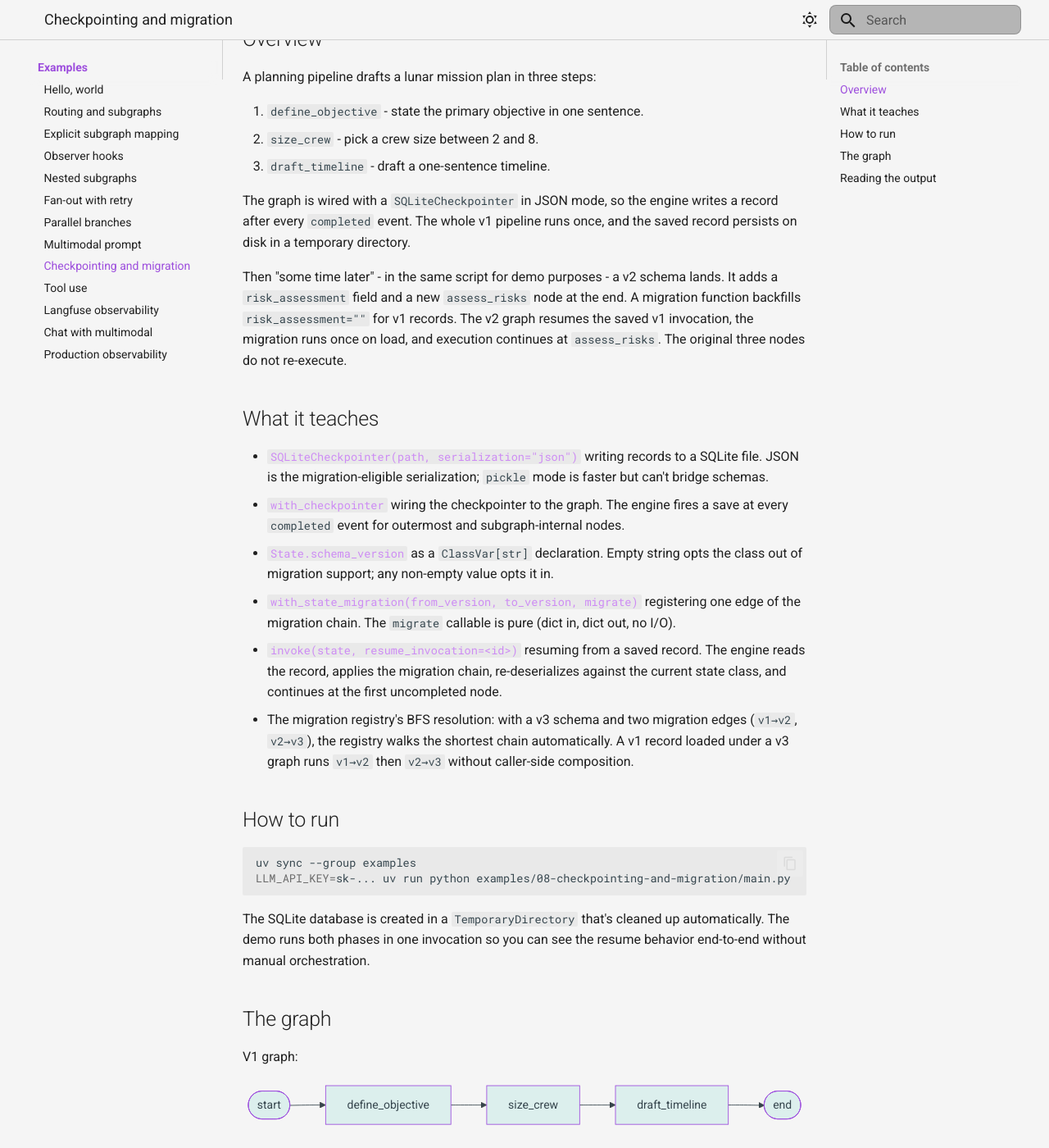
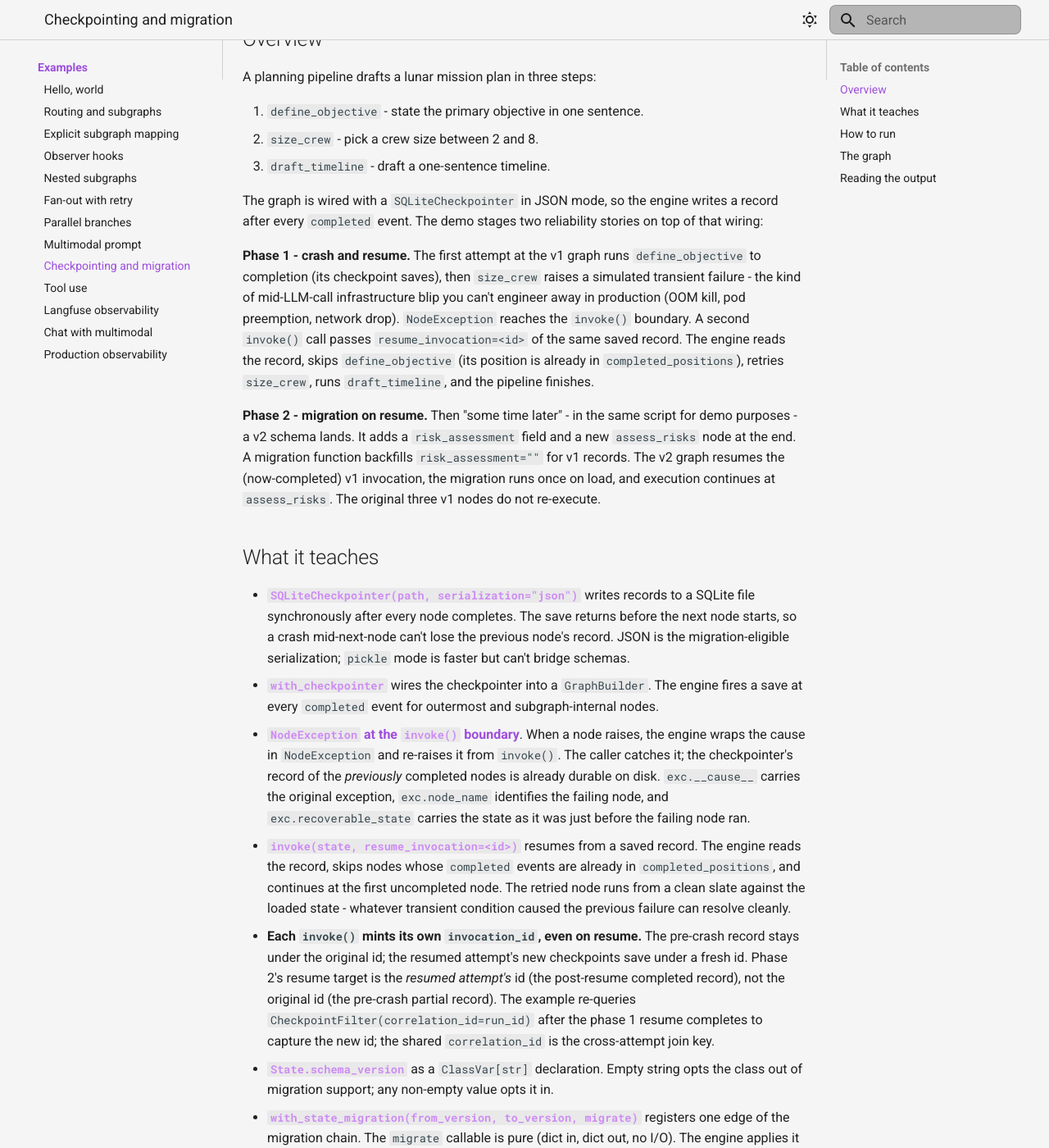
Before and after one commit to LunarCommand/openarmature-python, an MkDocs documentation site: the page built from docs/examples/08-checkpointing-and-migration.md, in a window 1280 px wide and 1400 px high, scrolled down 315 px. Shown: the whole window at 82% size. Built offline with MkDocs 1.6.1 and Material for MkDocs 9.7.7, drawn with Linux system fonts in a browser that asks for light colours; some of the changed text lies outside the part shown.

Commit message:
Add crash-and-resume drama to example 08 (#118)
* Add crash-and-resume drama to example 08

The first invoke of the v1 graph now hits a simulated transient
failure in size_crew (a module-level attempt counter makes the
first call raise RuntimeError; subsequent calls run normally).
main() catches NodeException at the invoke() boundary, loads the
saved record to inspect what's durable, then re-invokes with
resume_invocation=<id> to complete the pipeline. The migration
phase rides on the crash-survived checkpoint, so both reliability
stories compose in one demo.

Walk-through doc rewritten to cover both phases. Trace claims
corrected (final_v1.trace and final_v2.trace are accumulated by
the append reducer across the resume, not reset). Em dashes in
existing module comments and docstrings normalized to match
example 12's convention.

* Fix phase 2 resume target in example 08

Phase 2 was passing the pre-crash record's invocation_id to
resume_invocation=, which made the v2 graph re-run size_crew +
draft_timeline rather than resuming from the post-resume
completed record. Each invoke() (including a resume) mints its
own invocation_id; the pre-crash record stays under the original
id, the resumed attempt's checkpoints save under a new id.

Phase 1's resume now re-queries CheckpointFilter(correlation_id=
run_id) after the second invoke completes to capture the new id.
Phase 2 uses that id as resume_invocation= instead of the
original. The walk-through doc grows a new bullet explaining the
two-id semantics; the resumed id is printed in phase 1's output
block alongside the result fields.

Surfaced by CoPilot review on PR #118 (line 361 + 403 threads).

````diff
--- a/docs/examples/08-checkpointing-and-migration.md
+++ b/docs/examples/08-checkpointing-and-migration.md
@@ -1,9 +1,9 @@
 # 08 - Checkpointing and migration
 
 A lunar-mission planning pipeline that writes a SQLite checkpoint
-after every step, then resumes the saved invocation under an
-upgraded state schema with a v1->v2 migration backfilling new
-fields.
+after every step, survives a simulated mid-pipeline crash, and then
+resumes the saved invocation under an upgraded state schema with a
+v1->v2 migration backfilling new fields.
 
 ## Overview
 
@@ -15,41 +15,76 @@ A planning pipeline drafts a lunar mission plan in three steps:
 3. `draft_timeline` - draft a one-sentence timeline.
 
 The graph is wired with a `SQLiteCheckpointer` in JSON mode, so the
-engine writes a record after every `completed` event. The whole v1
-pipeline runs once, and the saved record persists on disk in a
-temporary directory.
+engine writes a record after every `completed` event. The demo
+stages two reliability stories on top of that wiring:
 
-Then "some time later" - in the same script for demo purposes - a
-v2 schema lands. It adds a `risk_assessment` field and a new
-`assess_risks` node at the end. A migration function backfills
-`risk_assessment=""` for v1 records. The v2 graph resumes the
-saved v1 invocation, the migration runs once on load, and
-execution continues at `assess_risks`. The original three nodes do
-not re-execute.
+**Phase 1 - crash and resume.** The first attempt at the v1 graph
+runs `define_objective` to completion (its checkpoint saves), then
+`size_crew` raises a simulated transient failure - the kind of
+mid-LLM-call infrastructure blip you can't engineer away in
+production (OOM kill, pod preemption, network drop). `NodeException`
+reaches the `invoke()` boundary. A second `invoke()` call passes
+`resume_invocation=<id>` of the same saved record. The engine reads
+the record, skips `define_objective` (its position is already in
+`completed_positions`), retries `size_crew`, runs `draft_timeline`,
+and the pipeline finishes.
+
+**Phase 2 - migration on resume.** Then "some time later" - in the
+same script for demo purposes - a v2 schema lands. It adds a
+`risk_assessment` field and a new `assess_risks` node at the end. A
+migration function backfills `risk_assessment=""` for v1 records.
+The v2 graph resumes the (now-completed) v1 invocation, the
+migration runs once on load, and execution continues at
+`assess_risks`. The original three v1 nodes do not re-execute.
 
 ## What it teaches
 
-- [`SQLiteCheckpointer(path, serialization="json")`](../concepts/checkpointing.md)
-  writing records to a SQLite file. JSON is the
-  migration-eligible serialization; `pickle` mode is faster but
-  can't bridge schemas.
-- [`with_checkpointer`](../concepts/checkpointing.md) wiring the
-  checkpointer to the graph. The engine fires a save at every
-  `completed` event for outermost and subgraph-internal nodes.
-- [`State.schema_version`](../concepts/checkpointing.md) as a
+- **[`SQLiteCheckpointer(path, serialization="json")`](../concepts/checkpointing.md)**
+  writes records to a SQLite file synchronously after every node
+  completes. The save returns before the next node starts, so a
+  crash mid-next-node can't lose the previous node's record. JSON
+  is the migration-eligible serialization; `pickle` mode is faster
+  but can't bridge schemas.
+- **[`with_checkpointer`](../concepts/checkpointing.md)** wires the
+  checkpointer into a `GraphBuilder`. The engine fires a save at
+  every `completed` event for outermost and subgraph-internal
+  nodes.
+- **[`NodeException` at the `invoke()` boundary](../concepts/graphs.md)**.
+  When a node raises, the engine wraps the cause in `NodeException`
+  and re-raises it from `invoke()`. The caller catches it; the
+  checkpointer's record of the *previously* completed nodes is
+  already durable on disk. `exc.__cause__` carries the original
+  exception, `exc.node_name` identifies the failing node, and
+  `exc.recoverable_state` carries the state as it was just before
+  the failing node ran.
+- **[`invoke(state, resume_invocation=<id>)`](../concepts/checkpointing.md)**
+  resumes from a saved record. The engine reads the record, skips
+  nodes whose `completed` events are already in
+  `completed_positions`, and continues at the first uncompleted
+  node. The retried node runs from a clean slate against the
+  loaded state - whatever transient condition caused the previous
+  failure can resolve cleanly.
+- **Each `invoke()` mints its own `invocation_id`, even on resume.**
+  The pre-crash record stays under the original id; the resumed
+  attempt's new checkpoints save under a fresh id. Phase 2's resume
+  target is the *resumed attempt's* id (the post-resume completed
+  record), not the original id (the pre-crash partial record).
+  The example re-queries `CheckpointFilter(correlation_id=run_id)`
+  after the phase 1 resume completes to capture the new id; the
+  shared `correlation_id` is the cross-attempt join key.
+- **[`State.schema_version`](../concepts/checkpointing.md)** as a
   `ClassVar[str]` declaration. Empty string opts the class out of
   migration support; any non-empty value opts it in.
-- [`with_state_migration(from_version, to_version, migrate)`](../concepts/checkpointing.md)
-  registering one edge of the migration chain. The `migrate`
-  callable is pure (dict in, dict out, no I/O).
-- [`invoke(state, resume_invocation=<id>)`](../concepts/checkpointing.md)
-  resuming from a saved record. The engine reads the record,
-  applies the migration chain, re-deserializes against the current
-  state class, and continues at the first uncompleted node.
-- The migration registry's BFS resolution: with a v3 schema and
-  two migration edges (`v1→v2`, `v2→v3`), the registry walks the
-  shortest chain automatically. A v1 record loaded under a v3
-  graph runs `v1→v2` then `v2→v3` without caller-side composition.
+- **[`with_state_migration(from_version, to_version, migrate)`](../concepts/checkpointing.md)**
+  registers one edge of the migration chain. The `migrate`
+  callable is pure (dict in, dict out, no I/O). The engine applies
+  it on load when the saved record's `schema_version` doesn't
+  match the current state class's.
+- **The migration registry's BFS resolution.** With a v3 schema
+  and two migration edges (`v1->v2`, `v2->v3`), the registry walks
+  the shortest chain automatically. A v1 record loaded under a v3
+  graph runs `v1->v2` then `v2->v3` without caller-side
+  composition.
 
 ## How to run
 
@@ -60,8 +95,8 @@ LLM_API_KEY=sk-... uv run python examples/08-checkpointing-and-migration/main.py
 
 The SQLite database is created in a `TemporaryDirectory` that's
 cleaned up automatically. The demo runs both phases in one
-invocation so you can see the resume behavior end-to-end without
-manual orchestration.
+invocation so you can see the crash, the resume, and the migration
+end-to-end without manual orchestration.
 
 ## The graph
 
@@ -101,18 +136,30 @@ as a plain dict and returns a dict at the new schema (here, just
 
 ```
 ========================================================================
-Phase 1 - invoke v1 graph; checkpoints save after every node
+Phase 1 - invoke v1 graph; size_crew crashes; resume picks up
 ========================================================================
 
   destination:       Lunar South Pole
   checkpoint db:     /tmp/oa-checkpoint-demo-.../checkpoints.sqlite
 
-v1 result:
-  objective:  <objective sentence>
-  crew_size:  4
-  timeline:   <timeline sentence>
+  first attempt:
+    NodeException at node 'size_crew': simulated transient mid-pipeline crash before size_crew completed
+    saved invocation_id:    <uuid>
+    completed nodes:        ['define_objective']
 
-  v1 invocation_id: <uuid>
+  second attempt (resume from saved invocation):
+    objective:              <objective sentence>
+    crew_size:              4
+    timeline:               <timeline sentence>
+    trace:                  ['define_objective', 'size_crew', 'draft_timeline']
+    resumed invocation_id:  <uuid-B, different from the pre-crash uuid above>
+
+  Each node name appears exactly once across two invoke() calls.
+  define_objective is in trace from the first attempt (its append
+  survived the crash via the synchronous checkpoint); size_crew +
+  draft_timeline are from the resumed attempt. size_crew has no
+  duplicate entry because its first call raised before returning
+  a state update.
 
 ========================================================================
 Phase 2 - invoke v2 graph with resume; v1->v2 migration runs
@@ -121,30 +168,60 @@ Phase 2 - invoke v2 graph with resume; v1->v2 migration runs
   v2 adds:    risk_assessment field + assess_risks node
   migration:  backfills risk_assessment='' for v1 records
 
-v2 result after resume:
-  objective:        <same objective sentence from v1>
-  crew_size:        4
-  timeline:         <same timeline sentence from v1>
-  risk_assessment:  <new sentence from assess_risks>
+  v2 result after resume:
+    objective:        <same objective sentence>
+    crew_size:        4
+    timeline:         <same timeline sentence>
+    risk_assessment:  <new sentence from assess_risks>
+    trace:            ['define_objective', 'size_crew', 'draft_timeline', 'assess_risks']
 
-  trace: ['assess_risks']
-
-The v1 nodes appear once each in v1's trace and NOT in v2's
-trace - they were skipped on resume because completed_positions
-already covered them. Only assess_risks ran in phase 2.
+  v2's trace appends 'assess_risks' to the v1 entries the migration
+  preserved. Each v1 node appears exactly once (no duplicates from
+  the v2 graph re-running them) because completed_positions skipped
+  them. Only assess_risks was new work in phase 2.
 ```
 
-- **`v1 invocation_id`** is the saved record's correlation key. We
-  passed a deterministic `correlation_id` to `invoke()` so the
-  checkpoint filter can find the right record; in production, the
-  caller usually owns the correlation_id and persists it alongside
-  the request that produced the run.
-- **`trace: ['assess_risks']`** on the v2 result is the key signal.
-  The v1 nodes (`define_objective`, `size_crew`, `draft_timeline`)
-  did not re-execute on resume. Their `completed_positions` entries
-  in the saved record told the engine they were already done; the
-  v2 pipeline began at the first uncompleted position, which is
-  `assess_risks`.
+- **`NodeException at node 'size_crew'`** is the signal that the
+  engine caught the simulated crash and surfaced it at the
+  `invoke()` boundary. The caller's `try / except NodeException`
+  is the canonical error boundary for nodes; `exc.__cause__`
+  carries the original `RuntimeError`.
+- **`completed nodes: ['define_objective']`** on the loaded
+  record proves the durability claim. The `define_objective`
+  checkpoint is on disk before `size_crew` even started; the
+  crash can't take that record with it. The example projects
+  `record.completed_positions` (a tuple of `NodePosition` entries
+  carrying namespace, node_name, step, attempt_index) down to
+  just the node names for display.
+- **`saved invocation_id` and `resumed invocation_id` are
+  different.** Each `invoke()` mints a fresh `invocation_id`,
+  including the resumed call. The pre-crash record (one completed
+  node) stays under the original id; the resumed attempt's
+  checkpoints (size_crew + draft_timeline completions) save under
+  the new id. The cross-attempt join key that ties them together
+  is `correlation_id` (here: `demo-mission-plan-1`), supplied by
+  the caller on the first invoke and preserved across the resume.
+  Phase 2's `resume_invocation=` target is the resumed attempt's
+  id, NOT the original; resuming from the original would reload
+  the pre-crash partial record and re-run `size_crew` +
+  `draft_timeline`, defeating the "completed v1 then migrate"
+  story.
+- **`trace: ['define_objective', 'size_crew', 'draft_timeline']`**
+  after the resume is the cross-attempt continuity proof. The
+  resumed invoke starts from the saved state (so `trace` already
+  carries the first attempt's `define_objective` entry), and the
+  `append` reducer accumulates entries from the post-crash nodes
+  on top. Each node name appears exactly once: `define_objective`
+  ran once on the first attempt; `size_crew` ran twice but only
+  the second call returned a state update (the first call raised
+  before its return); `draft_timeline` ran once on the resume. The
+  *absence* of duplicates is the engine-side skip-set's signature.
+- **`trace: [..., 'assess_risks']`** on the v2 result extends the
+  v1 entries with one new entry. The v1 nodes did not re-execute
+  on the v2 resume; their `completed_positions` entries told the
+  engine they were already done. The migration preserved their
+  trace entries (via `{**state_dict, ...}`), and the v2 pipeline
+  began at the first uncompleted position (`assess_risks`).
 - **`crew_size: 4`** and the other v1 fields are present on the v2
   result because the migration preserved them via `{**state_dict,
   ...}`. A migration that *changed* an existing field (e.g.,
````
Also changed, not shown: CHANGELOG.md (+1 -0 lines), src/openarmature/AGENTS.md (+1 -1 lines), 1 other file.
